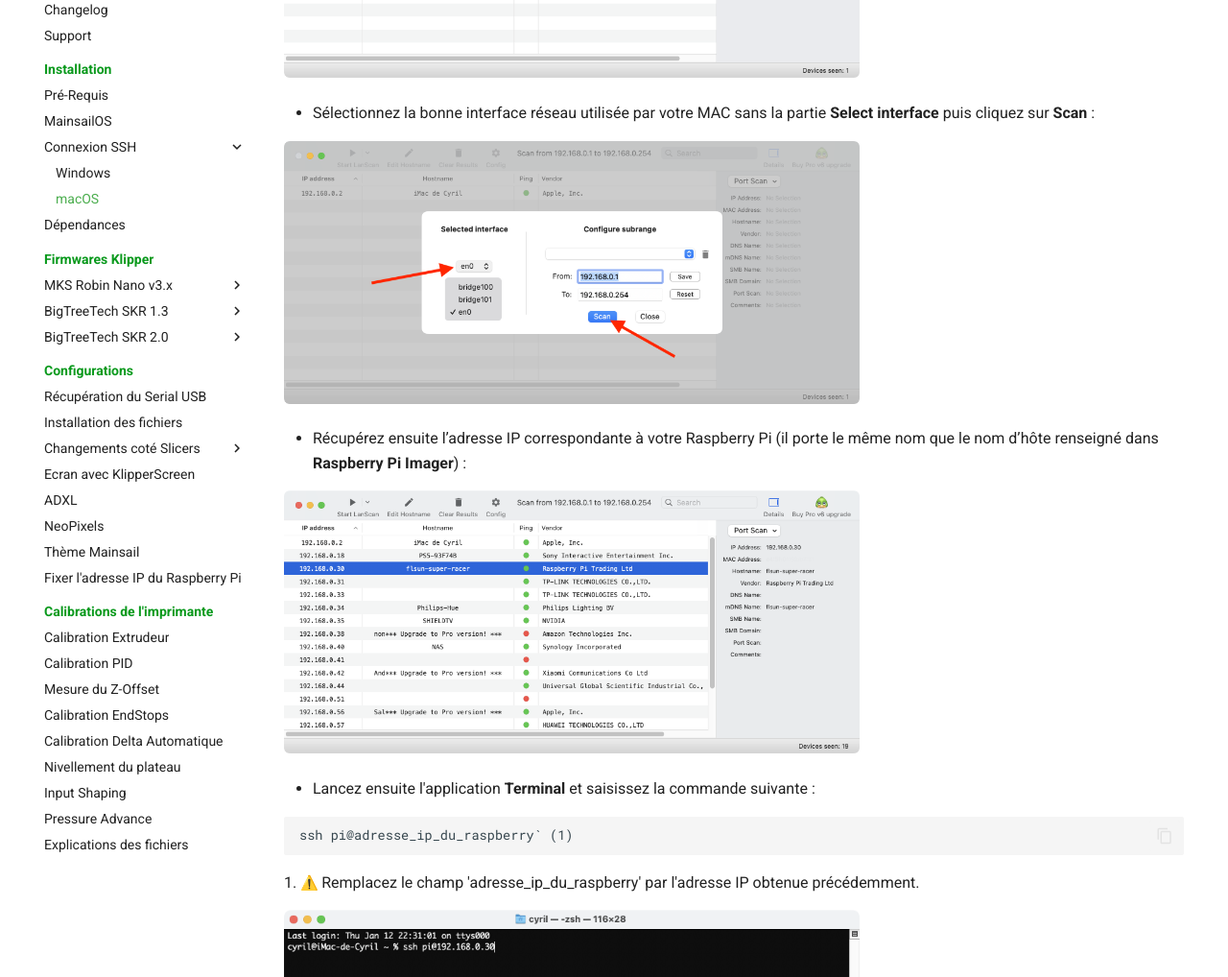
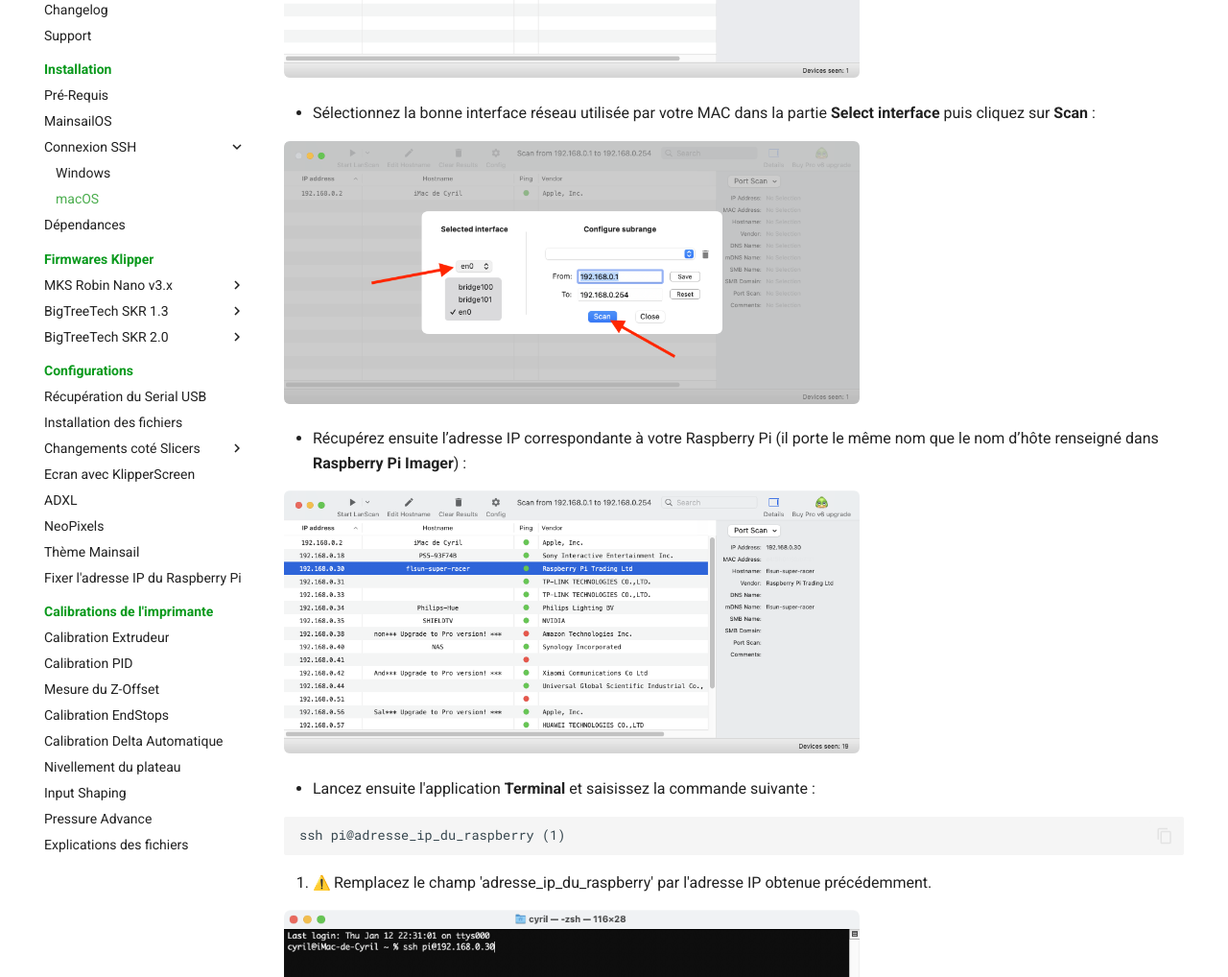
Before and after one commit to Guilouz/test, an MkDocs documentation site: the page built from docs/installation/ssh/macos.md, in a window 1280 px wide and 1400 px high, scrolled down 337 px. Shown: the part 152-1170 px from the top of the window at 96% size. Built offline with MkDocs 1.6.1 and Material for MkDocs 9.7.7, drawn with Linux system fonts in a browser that asks for light colours; emoji names are drawn with the system emoji font; comment, search, counter and statistics services are not loaded.

Commit message:
Update macos.md

````diff
--- a/docs/installation/ssh/macos.md
+++ b/docs/installation/ssh/macos.md
@@ -11,7 +11,7 @@ hide:
 
 ![01](../../assets/img/installation/ssh/macos/01.png){ width="600" }
 
-- Sélectionnez la bonne interface réseau utilisée par votre MAC sans la partie **Select interface** puis cliquez sur **Scan** :
+- Sélectionnez la bonne interface réseau utilisée par votre MAC dans la partie **Select interface** puis cliquez sur **Scan** :
 
 ![02](../../assets/img/installation/ssh/macos/02.png){ width="600" }
 
@@ -22,8 +22,9 @@ hide:
 - Lancez ensuite l'application **Terminal** et saisissez la commande suivante :
 
 ```
-ssh pi@adresse_ip_du_raspberry` (1)
+ssh pi@adresse_ip_du_raspberry (1)
 ```
+
 1.  :warning: Remplacez le champ 'adresse_ip_du_raspberry' par l'adresse IP obtenue précédemment.
 
 ![04](../../assets/img/installation/ssh/macos/04.png){ width="600" }
````
